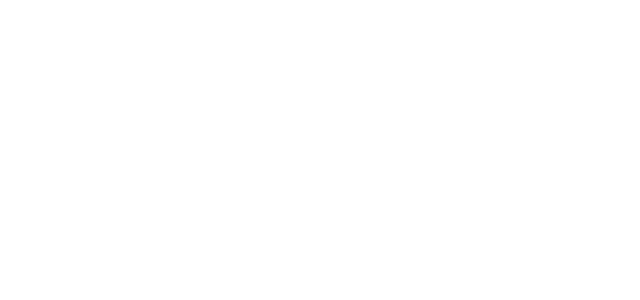
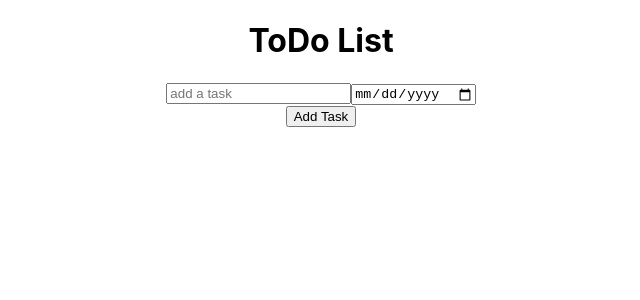
Before and after one commit to deepali-02/todo-List, a React (Create React App) app: page / in a window 1280 px wide. Shown: the top 300 px of the page, without its empty margins (319-959 px from the left). Built offline with nearby package versions, Linux system fonts and the light colour scheme.

Commit message:
create input field and button to add a task

```diff
--- a/src/App.tsx
+++ b/src/App.tsx
@@ -1,13 +1,21 @@
-import React from 'react';
+import React from "react";
 
-import './App.css';
+import "./App.css";
 
-function App() {
+const App = () => {
   return (
     <div className="App">
-
+      <h1>ToDo List </h1>
+      <div className="header">
+        <div className="inputContainer">
+          <input type= "text" placeholder="add a task" />
+          <input type= "date" placeholder="set deadline" />
+        </div>
+        <button>Add Task</button>
+      </div>
+      <div className="todoList"></div>
     </div>
   );
-}
+};
 
 export default App;
```
